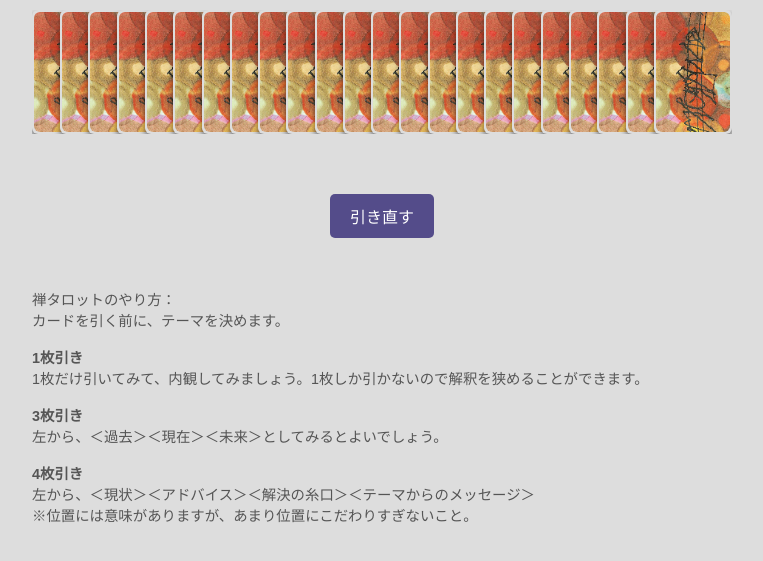
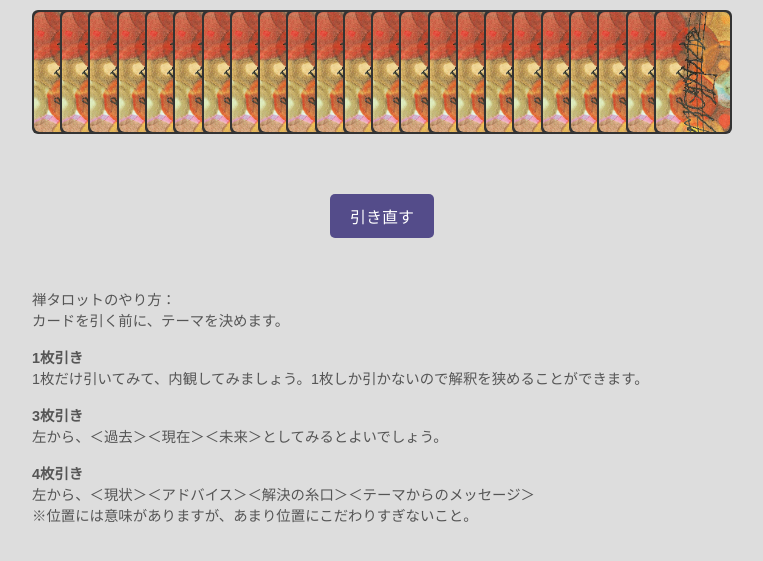
Before and after one commit to licodeenar/-zentarot, a plain HTML site: page index.html in a window 1280 px wide. Shown: the part 51-612 px from the top of the page, without its empty margins (258-1021 px from the left). Drawn offline with Linux system fonts and the light colour scheme.

Commit message:
Update style.css

```diff
--- a/assets/style.css
+++ b/assets/style.css
@@ -35,8 +35,7 @@ h1 {
   cursor: pointer;
   border: 2px solid transparent;
   border-radius: 6px;
-  box-shadow: 0 4px 6px rgba(0, 0, 0, 0.5);
-  background: #ddd;
+  background: #333;
   overflow: hidden;
 }
 .card:first-child {
```
